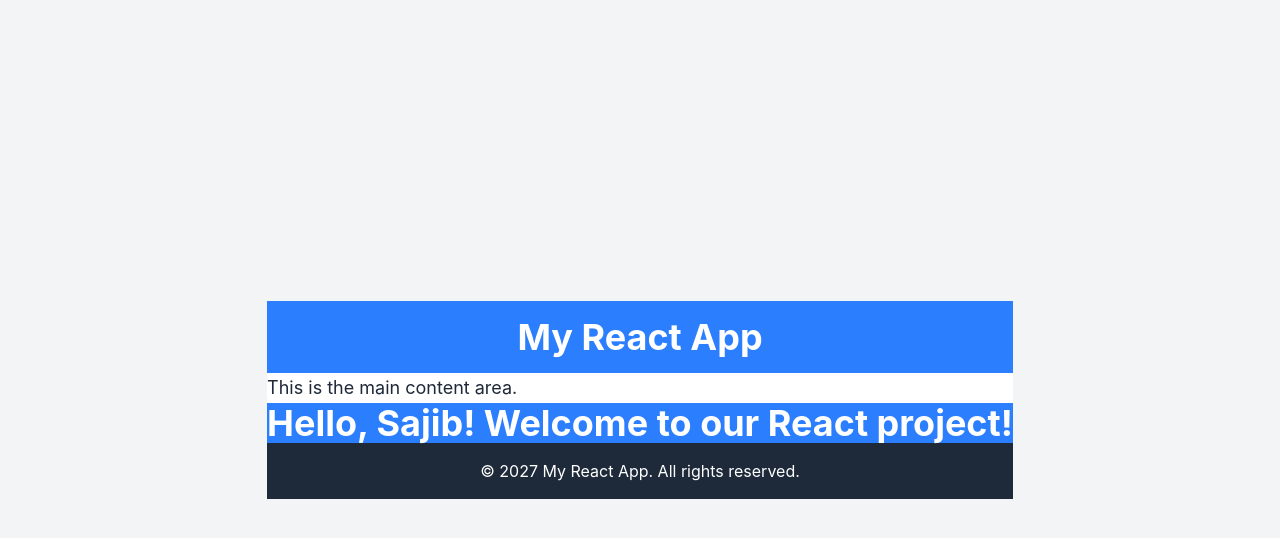
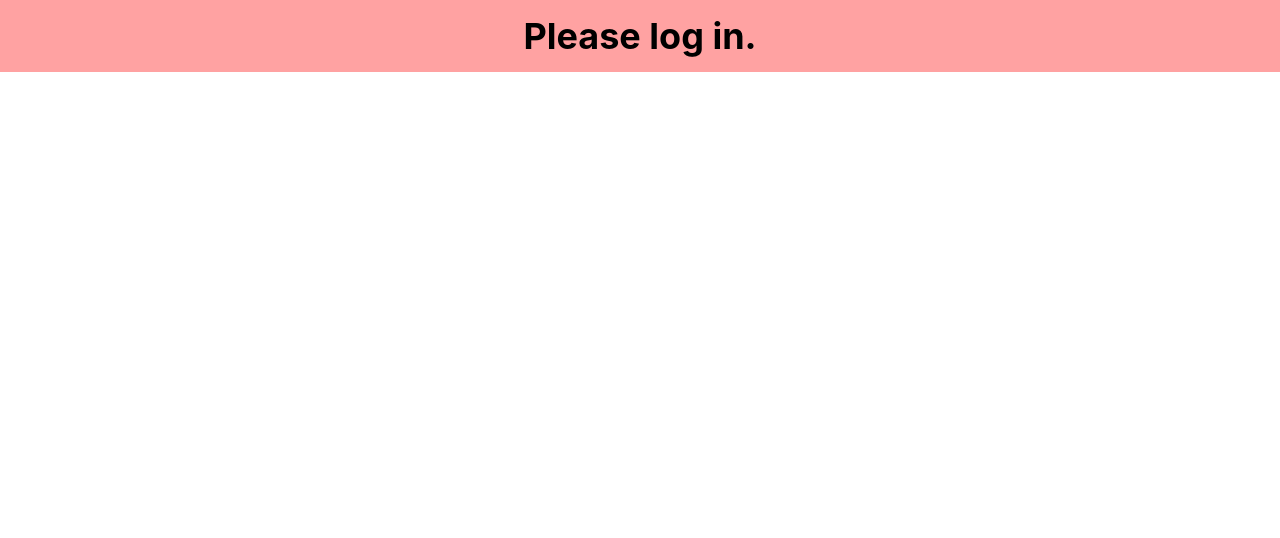
Before and after one commit to sajib083122-jpg/React_project, a React (Vite) app in the folder react_project/: page / in a window 1280 px wide. Shown: the top 538 px of the page. Built offline with nearby package versions, Linux system fonts and the light colour scheme.

Commit message:
conditional_ rendering with if-else

```diff
--- a/react_project/src/App.jsx
+++ b/react_project/src/App.jsx
@@ -7,20 +7,22 @@ import Footer from './Footer'
 import Greeting from './Greeting'
 
 function App() {
-  const [count, setCount] = useState(0)
+  const isLoggedIn = false; // Change this to true or false to test the conditional rendering
 
-  return (
-
-
-    <div className= 'bg-gray-100 min-h-screen flex flex-col items-center justify-center gap-4'>
-      <div>
-        <Header/>
-        <Content/>
-        <Greeting/>
-        <Footer/>
-      </div>
-    </div>
-  )
+  if (isLoggedIn) {
+    return (
+      <>
+      <h1 className='bg-green-300 text-4xl font-bold text-center py-4'>Welcome, User!</h1>
+      </>
+    )
+  }
+  else {
+   return (
+      <>
+      <h1 className='bg-red-300 text-4xl font-bold text-center py-4'>Please log in.</h1>
+      </>
+    )
+  }
 }
 
 export default App
```
